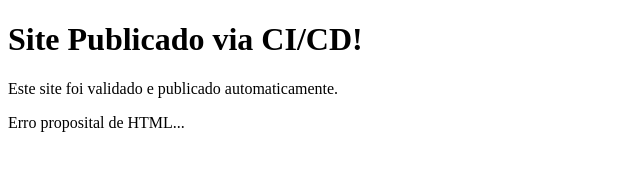
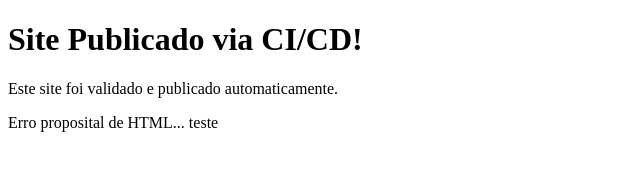
Before and after one commit to gilsonpolito/teste-ci-cd, a plain HTML site: page index.html in a window 1280 px wide. Shown: the full height of the page, 0-640 px from the left. Drawn offline with Linux system fonts and the light colour scheme.

Commit message:
terceiro commit

```diff
--- a/index.html
+++ b/index.html
@@ -8,6 +8,6 @@
     <h1>Site Publicado via CI/CD!</h1>
     <p>Este site foi validado e publicado automaticamente.</p>
     <!-- Deixe uma tag aberta de propósito para a dinâmica de erro -->
-    <div> Erro proposital de HTML...
+    <div> Erro proposital de HTML... teste
 </body>
 </html>
```
